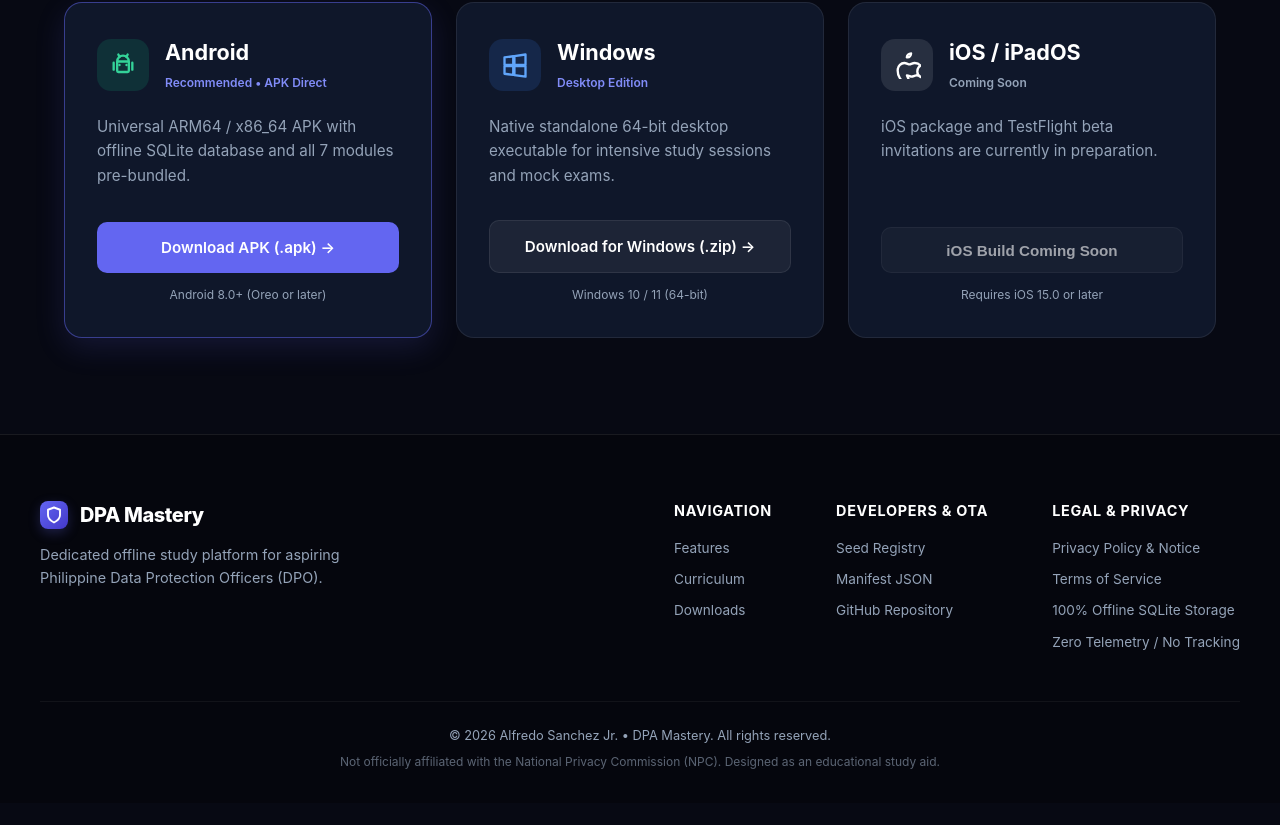
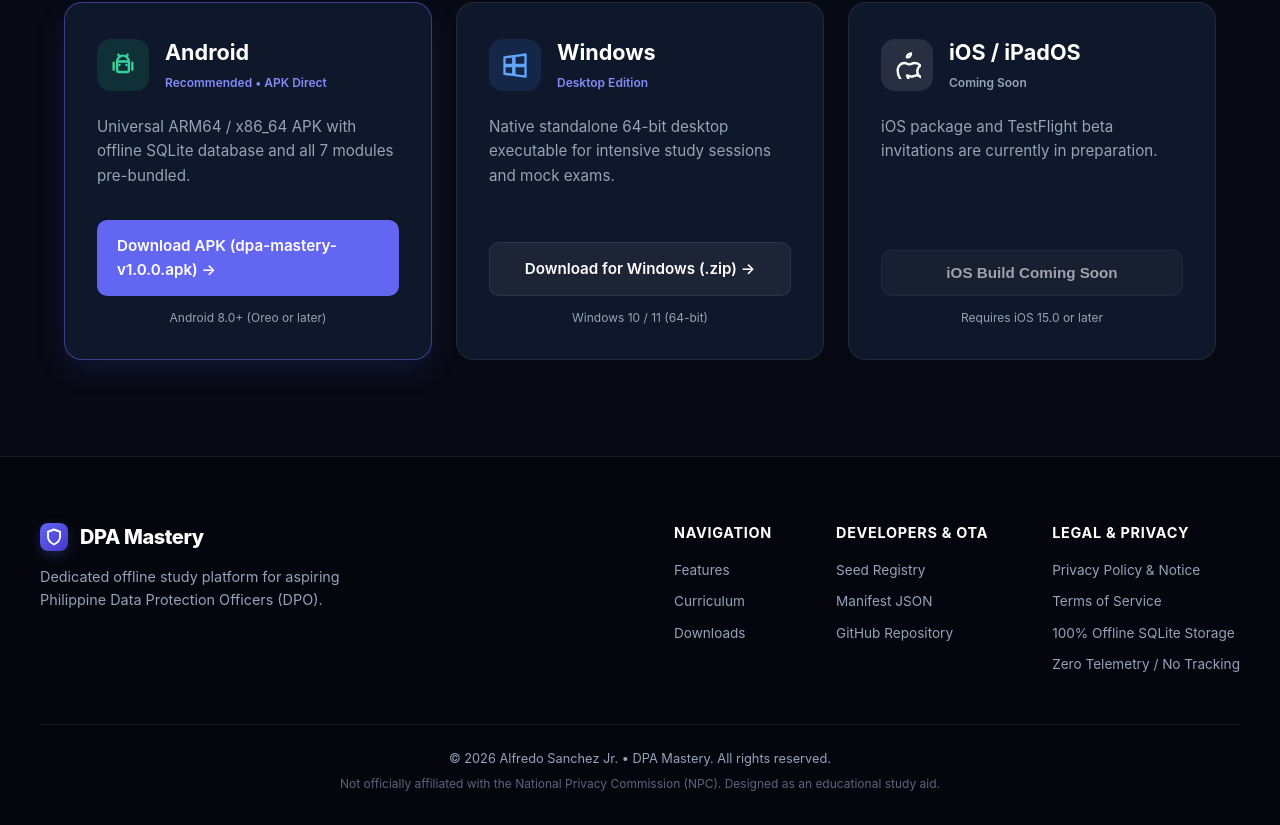
Before and after one commit to tildemark/dpa-mastery, a Next.js app in the folder web/: page / in a window 1280 px wide. Shown: the part 4251-5076 px from the top of the page. Before the commit the page ends 5054 px from the top, so only its background shows below. Built offline with nearby package versions, Linux system fonts and the light colour scheme.

Commit message:
docs: update landing page and readme with canonical download links for dpa-mastery-v1.0.0.apk

```diff
--- a/web/app/page.tsx
+++ b/web/app/page.tsx
@@ -343,8 +343,8 @@
             </div>
             <p className="platform-desc">Universal ARM64 / x86_64 APK with offline SQLite database and all 7 modules pre-bundled.</p>
             <div className="download-actions">
-              <a href="https://github.com/tildemark/dpa-mastery/releases/latest" target="_blank" rel="noreferrer" className="btn-download">
-                Download APK (.apk) &rarr;
+              <a href="https://github.com/tildemark/dpa-mastery/releases/download/v1.0.0/dpa-mastery-v1.0.0.apk" target="_blank" rel="noreferrer" className="btn-download">
+                Download APK (dpa-mastery-v1.0.0.apk) &rarr;
               </a>
               <span className="meta-info">Android 8.0+ (Oreo or later)</span>
             </div>
@@ -365,7 +365,7 @@
             </div>
             <p className="platform-desc">Native standalone 64-bit desktop executable for intensive study sessions and mock exams.</p>
             <div className="download-actions">
-              <a href="https://github.com/tildemark/dpa-mastery/releases/latest" target="_blank" rel="noreferrer" className="btn-download secondary">
+              <a href="https://github.com/tildemark/dpa-mastery/releases/download/v1.0.0/dpa_mastery_windows_portable_v1.0.0.zip" target="_blank" rel="noreferrer" className="btn-download secondary">
                 Download for Windows (.zip) &rarr;
               </a>
               <span className="meta-info">Windows 10 / 11 (64-bit)</span>
```
Also changed, not shown: 1 other file (tests, documents, lock files or other folders).
